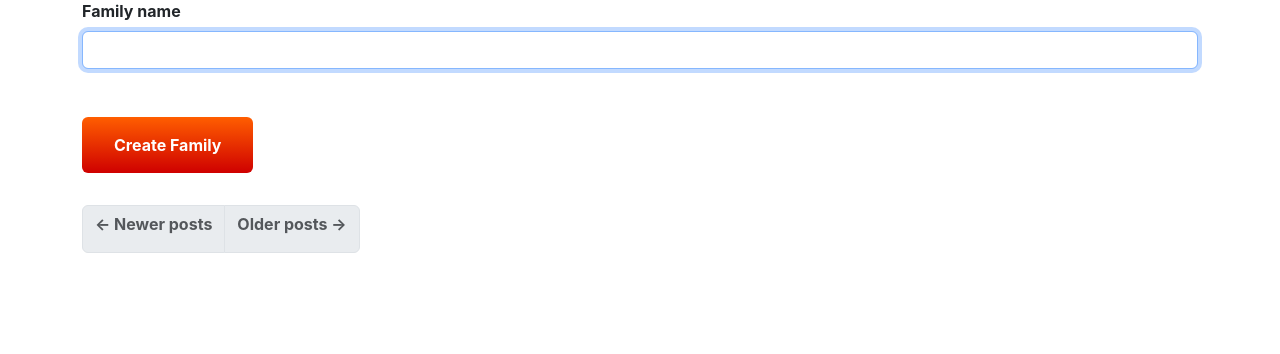
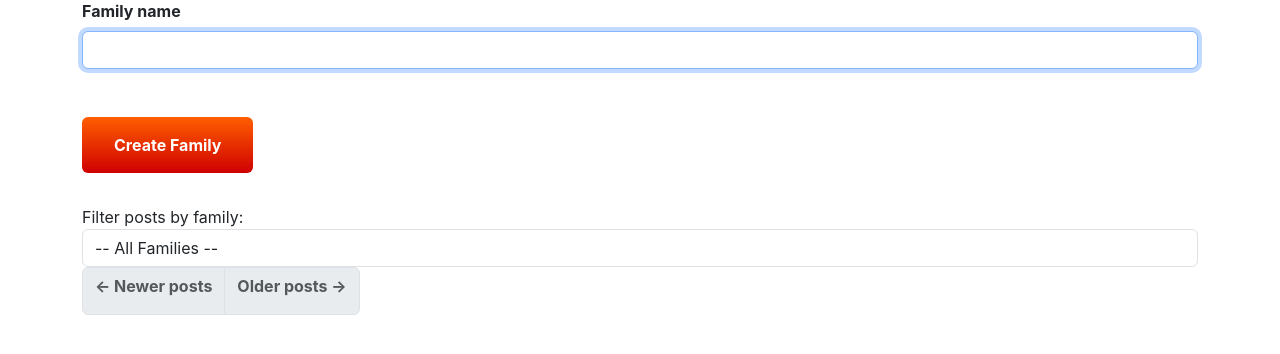
Before and after one commit to christianmesinas/famplan, a Flask app: template app/templates/index.html in a window 1280 px wide. Shown: the part 201-555 px from the top of the page. Run offline with Flask 3, Linux system fonts and the light colour scheme; the template is opened without the code that fills it: values that come from a table or form of the project are taken from there, others are empty; parts of the project's set-up code (start-up, migrations or seed data) failed here and were passed over; some libraries are stand-ins or nearby versions.

Commit message:
posts filteren op families op de home pagina

```diff
--- a/app/forms.py
+++ b/app/forms.py
@@ -1,5 +1,5 @@
 from flask_wtf import FlaskForm
-from wtforms import StringField, SubmitField, TextAreaField
+from wtforms import StringField, SubmitField, TextAreaField, SelectField
 from wtforms.validators import ValidationError, DataRequired, Length
 import sqlalchemy as sa
 from app import db
@@ -33,12 +33,14 @@ class EmptyForm(FlaskForm):
 class PostForm(FlaskForm):
     post = TextAreaField('Say something', validators=[
         DataRequired(), Length(min=1, max=140)])
+    family = SelectField('Post to Family', coerce=int)
     submit = SubmitField('Submit')
 
 # Formulier om een privébericht te sturen
 class MessageForm(FlaskForm):
     message = TextAreaField('Message', validators=[
         DataRequired(), Length(min=1, max=140)])
+    family = SelectField('Post to Family', coerce=int)
     submit = SubmitField('Submit')
 
 # -----------------------------------------------
--- a/app/models.py
+++ b/app/models.py
@@ -330,6 +330,12 @@ class Post(db.Model):
     user_id: so.Mapped[int] = so.mapped_column(sa.ForeignKey(User.id), index=True)
     author: so.Mapped[User] = so.relationship(back_populates='posts')
 
+    # maakt mogelijk om familie-gebonden posts te maken
+    family_id: so.Mapped[Optional[int]] = so.mapped_column(
+        sa.ForeignKey('family.id'), nullable=True, index=True
+    )
+    family: so.Mapped[Optional['Family']] = so.relationship('Family', backref='posts')
+
     def __repr__(self):
         return f'<Post {self.body}>'
 
--- a/app/routes.py
+++ b/app/routes.py
@@ -426,22 +426,39 @@ def register_routes(app):
             return render_template('landings.html')
         user = get_current_user()
         form = PostForm()
+        # Toont families van de user in dropdown
+        families = user.families
+        form.family.choices = [(-1, 'Alleen ik')] + [(f.id, f.name) for f in families]
         if form.validate_on_submit():
-            post = Post(body=form.post.data, author=user)
+            selected_family_id = form.family.data
+            family = None if selected_family_id == -1 else db.session.get(Family, selected_family_id)
+
+            post = Post(body=form.post.data, author=user, family=family)
             db.session.add(post)
             db.session.commit()
             flash('Your post is now live!')
             return redirect(url_for('index'))
+        family_id = request.args.get('family_id', type=int)
         page = request.args.get('page', 1, type=int)
+        if family_id:
+            posts_query = Post.query.filter_by(family_id=family_id)
+        else:
+            posts_query = user.following_posts()
         posts = db.paginate(
-            user.following_posts(), page=page,
+            posts_query, page=page,
             per_page=app.config['POSTS_PER_PAGE'], error_out=False
         )
         next_url = url_for('index', page=posts.next_num) if posts.has_next else None
         prev_url = url_for('index', page=posts.prev_num) if posts.has_prev else None
         return render_template(
-            'index.html', title='Home', form=form,
-            posts=posts.items, next_url=next_url, prev_url=prev_url
+            'index.html',
+            title='Home',
+            form=form,
+            posts=posts.items,
+            families=families,
+            selected_family_id=family_id,
+            next_url=next_url,
+            prev_url=prev_url
         )
 
     @app.route('/explore')
--- a/app/templates/index.html
+++ b/app/templates/index.html
@@ -10,6 +10,22 @@
     {% for post in posts %}
         {% include '_post.html' %}
     {% endfor %}
+
+<form method="get" action="{{ url_for('index') }}">
+    <div class="form-group">
+        <label for="familyFilter">Filter posts by family:</label>
+        <select class="form-control" id="familyFilter" name="family_id" onchange="this.form.submit()">
+            <option value="">-- All Families --</option>
+            {% for family in families %}
+                <option value="{{ family.id }}"
+                    {% if selected_family_id == family.id %}selected{% endif %}>
+                    {{ family.name }}
+                </option>
+            {% endfor %}
+        </select>
+    </div>
+</form>
+
     <nav aria-label="Post navigation">
         <ul class="pagination">
             <li class="page-item{% if not prev_url %} disabled{% endif %}">
```
